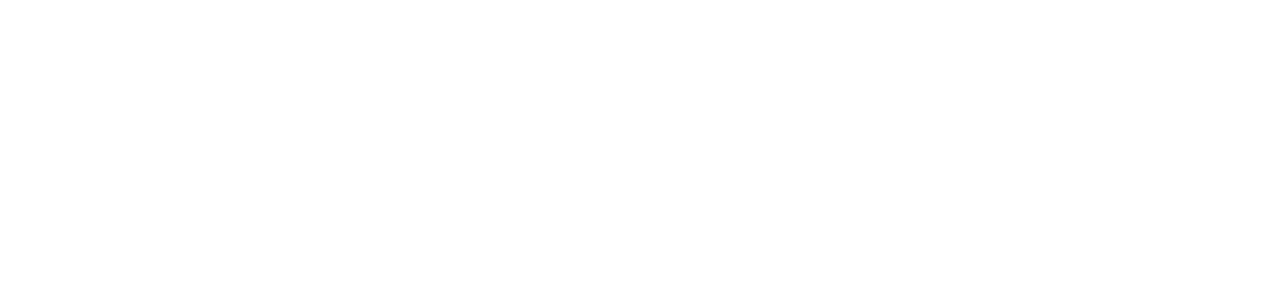
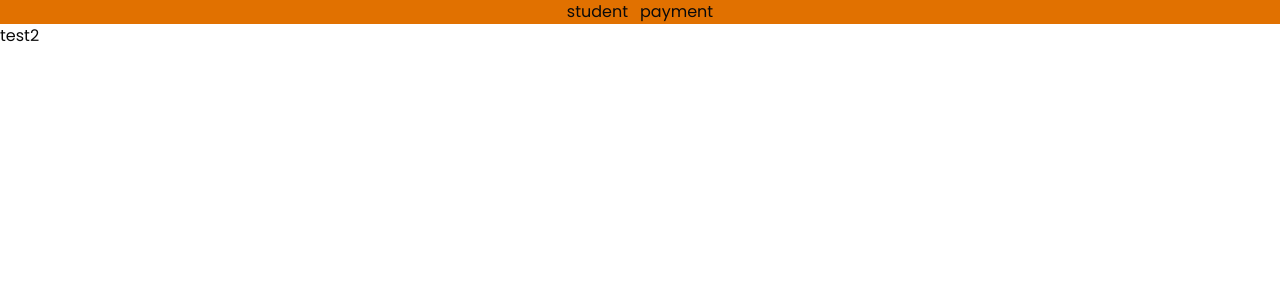
Before and after one commit to nicknasakt7/iSchool-Frontend, a Next.js app: page /parents/student-info in a window 1280 px wide. Shown: the top 300 px of the page. Built offline with nearby package versions, Linux system fonts and the light colour scheme.

Commit message:
feat(payment):add button link to student-info and payment

```diff
--- a/src/app/(main)/parents/layout.tsx
+++ b/src/app/(main)/parents/layout.tsx
@@ -1,5 +1,6 @@
 // "use client";
 
+import Headers from "@/components/layouts/headers";
 import React from "react";
 
 export default function Layout({
@@ -7,5 +8,10 @@
 }: Readonly<{
   children: React.ReactNode;
 }>) {
-  return <></>;
+  return (
+    <div className="min-h-screen">
+      <Headers />
+      {children}
+    </div>
+  );
 }
--- a/src/app/(main)/parents/payment/page.tsx
+++ b/src/app/(main)/parents/payment/page.tsx
@@ -1,3 +1,3 @@
 export default function Payment() {
-  return <div>dddddddddd</div>;
+  return <div>test1</div>;
 }
--- a/src/app/(main)/parents/student-info/page.tsx
+++ b/src/app/(main)/parents/student-info/page.tsx
@@ -5,5 +5,5 @@
 };
 
 export default function Student() {
-  return <div>sutterwrsdfsdf</div>;
+  return <div>test2</div>;
 }
--- a/src/components/layouts/headers.tsx
+++ b/src/components/layouts/headers.tsx
@@ -1,5 +1,16 @@
+import Link from "next/link";
 import React from "react";
 
 export default function Headers() {
-  return <div>Headers</div>;
+  return (
+    <header className="bg-amber-600 flex justify-center items-center gap-3">
+      <div>
+        <Link href="/parents/student-info">student</Link>
+      </div>
+
+      <div>
+        <Link href="/parents/payment">payment</Link>
+      </div>
+    </header>
+  );
 }
--- a/src/components/layouts/main-navigation.tsx
+++ b/src/components/layouts/main-navigation.tsx
@@ -1,3 +1,29 @@
+import { usePathname } from "next/navigation";
+import NavigationItem from "./navigation-item";
+
+const NAVIGATION_ITEM = [
+  { href: "/parents/student-info", title: "student" },
+  { href: "/parents/payment", title: "payment" },
+];
+
 export default function MainNavigation() {
-  return <div>MainNavigation</div>;
+  const pathName = usePathname();
+
+  return (
+    <div className="text-cyan-700 flex gap-3">
+      {NAVIGATION_ITEM.map((item) => (
+        <NavigationItem
+          key={item.href}
+          href={item.href}
+          isActive={
+            pathName === "/"
+              ? pathName === item.href
+              : pathName.startsWith(item.href)
+          }
+        >
+          {item.title}
+        </NavigationItem>
+      ))}
+    </div>
+  );
 }
```
